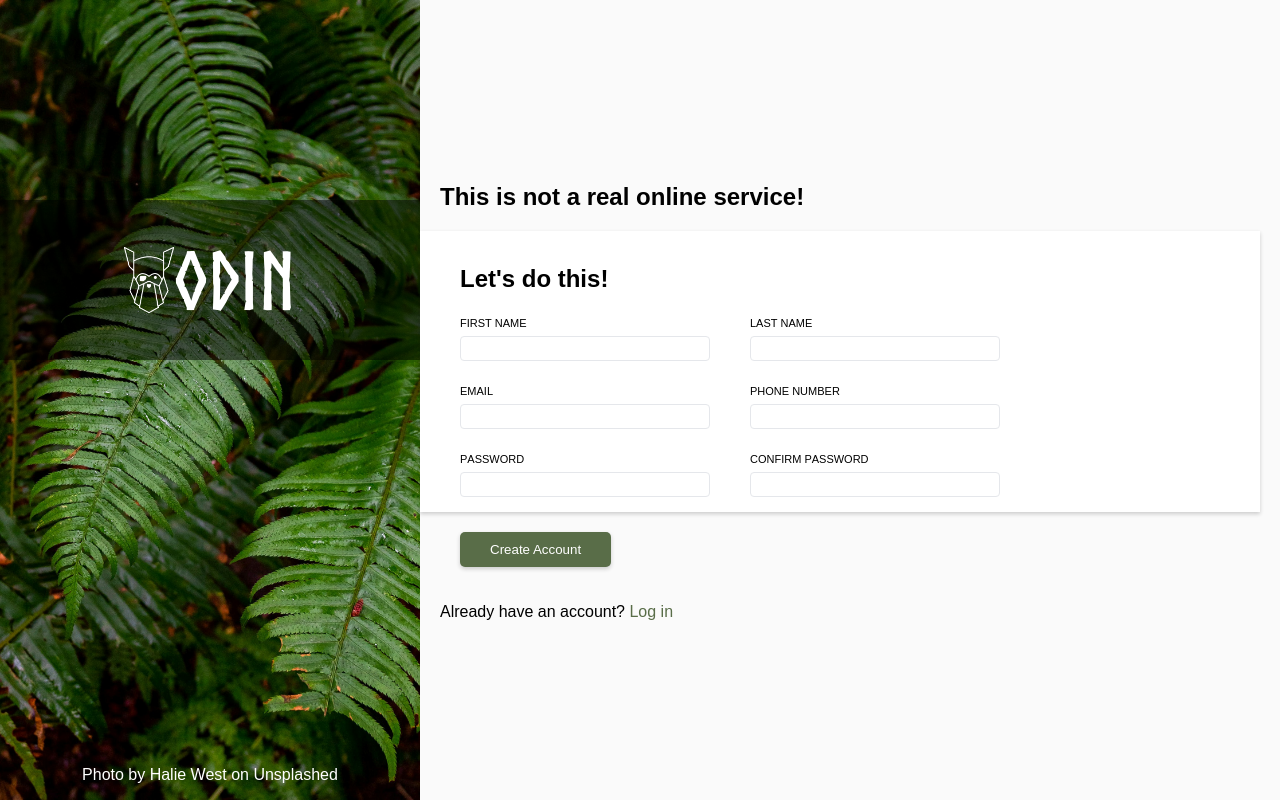
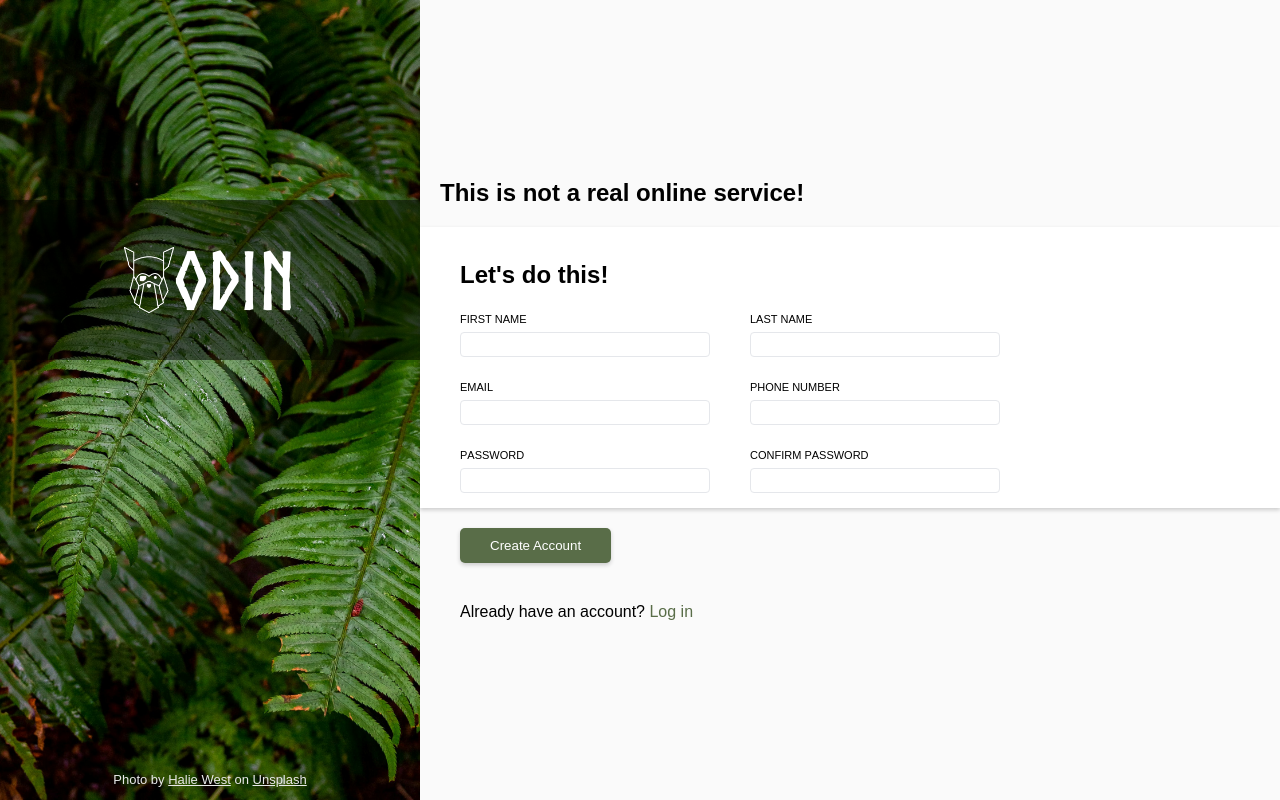
Before and after one commit to kelly-guo/sign-up-form, a plain HTML site: page index.html in a window 1280 px wide. Drawn offline with Linux system fonts and the light colour scheme.

Commit message:
fixed form area box, photo credit has link now, margin on log in text

```diff
--- a/index.html
+++ b/index.html
@@ -15,7 +15,7 @@
                 <h1>Odin</h1>
             </div>
 
-            <p class = "photo-credit">Photo by Halie West on Unsplashed</p>
+            <p class = "photo-credit">Photo by <a href="https://unsplash.com/photos/green-leaf-plant-in-close-up-photography-25xggax4bSA">Halie West</a> on <a href="https://unsplash.com/">Unsplash</a></p>
         </div>
         <div class = "form-side">
 
--- a/styles.css
+++ b/styles.css
@@ -59,9 +59,8 @@ html, body {
     background-color: white;
     box-shadow: 0px 2px 4px rgba(20,20,20,0.2);
     margin-left: -20px;
-    margin-right: -20px;
     padding: 15px 40px;
-    width: 100%;
+    width: calc (100% + 20px);
 }
 
 .input-field {
@@ -78,6 +77,7 @@ html, body {
 
 .log-in {
     font-family: Arial, Helvetica, sans-serif;
+    margin: 20px;
 
 }
 
@@ -123,9 +123,13 @@ h2 {
 }
 
 .photo-credit {
-    color: white;
+    color: rgb(233, 233, 233);
     margin-top: auto;
-        font-family: Arial, Helvetica, sans-serif;
+    font-family: Arial, Helvetica, sans-serif;
+    font-size: small;
+    text-align: center;
+
+
 }
 
 .input-field input {
@@ -145,3 +149,9 @@ input:focus {
     border: 2px solid rgb(108, 108, 213);
     box-shadow: 0 0 4px rgba(20,20,20,0.3)
 }
+
+.photo-credit a {
+
+    color:  rgb(233, 233, 233);
+
+}
```
